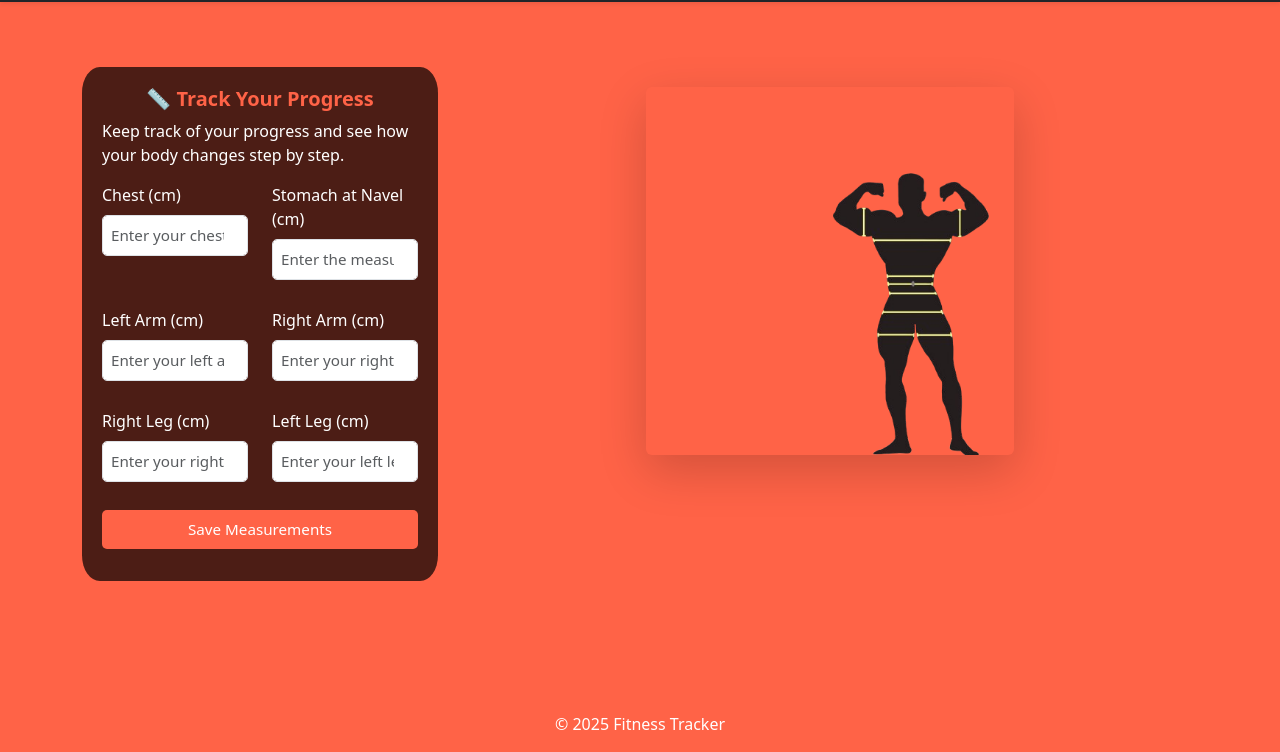
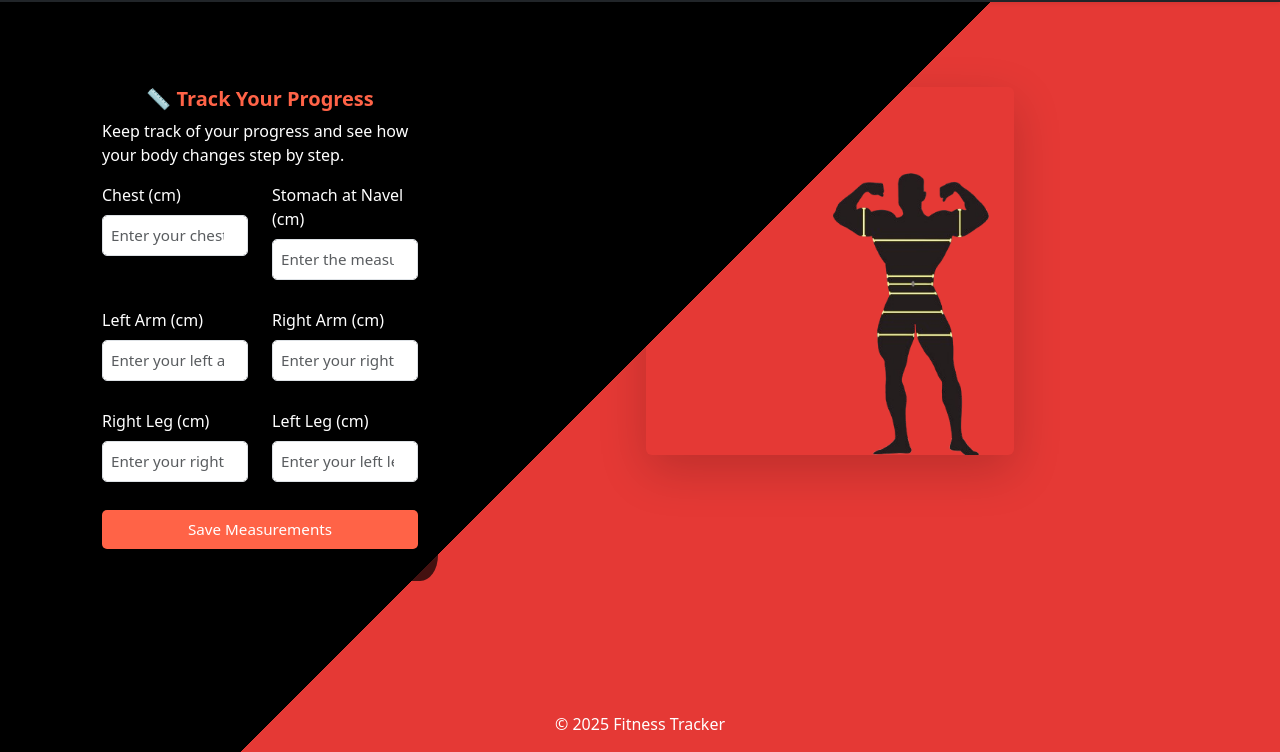
Before and after one commit to GenkoPuhov0220/FitnessApp, a plain HTML site: page FitnessApp/measurements.html in a window 1280 px wide. Shown: the part 48-800 px from the top of the page. Drawn offline with nearby package versions, Linux system fonts and the light colour scheme.

Commit message:
Fix measurments page

```diff
--- a/FitnessApp/css/measurements.css
+++ b/FitnessApp/css/measurements.css
@@ -6,7 +6,8 @@ html, body {
   scroll-behavior: smooth;
   /*background: url('https://images.unsplash.com/photo-1605296867304-46d5465a13f1?auto=format&fit=crop&w=1920&q=80')
     no-repeat center center fixed;*/
-  background-color: #ff6347;
+  /*background-color: #ff6347;*/
+  background: linear-gradient(135deg, #000 50%, #e53935 50%);
   background-size: cover;
   display: flex;
   flex-direction: column;
```
